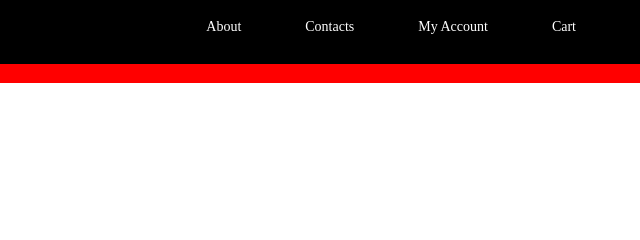
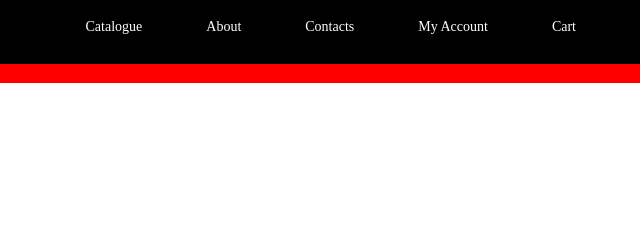
Before and after one commit to urwamaqsood/Cloth-Ecommerce-Website, a plain HTML site: page index.html in a window 1280 px wide. Shown: the top 240 px of the page, 640-1280 px from the left. Drawn offline with Linux system fonts and the light colour scheme.

Commit message:
Added Catalogue

```diff
--- a/index.html
+++ b/index.html
@@ -13,6 +13,7 @@
         <li><a href="abc.html">My Account</a></li>
         <li><a href="abc.html">Contacts</a></li>
         <li><a href="#">About</a></li>
+        <li><a href="#">Catalogue</a></li>
 
       </ul>
       <p>Le Chiffon</p>
```
